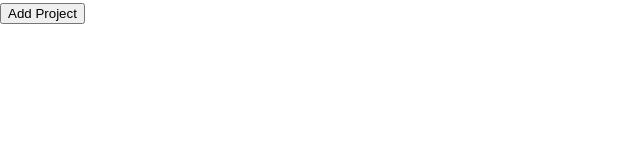
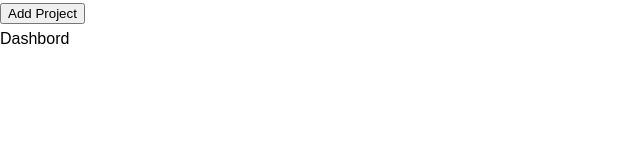
Before and after one commit to Xujia118/Project-Lite, a React (Vite) app: page / in a window 1280 px wide. Shown: the top 160 px of the page, without its empty margins (0-640 px from the left). Built offline with nearby package versions, Linux system fonts and the light colour scheme.

Commit message:
Added dashboard

```diff
--- a/src/App.jsx
+++ b/src/App.jsx
@@ -3,6 +3,7 @@ import { useState, useRef } from "react";
 import AddProject from "./components/AddProject";
 
 import "./App.css";
+import Dashbord from "./pages/Dashboard";
 
 function App() {
   const [projectList, setProjectList] = useState([]);
@@ -57,6 +58,7 @@ function App() {
   return (
     <>
       <AddProject projectList={projectList} setProjectList={setProjectList} />
+      <Dashbord projectList={projectList} setProjectList={setProjectList} />
     </>
   );
 }
--- a/src/components/AddProject.jsx
+++ b/src/components/AddProject.jsx
@@ -1,9 +1,10 @@
-import React, { useState, useRef } from 'react';
+import React, { useState, useRef } from "react";
 
 function AddProject({ projectList, setProjectList }) {
   const dialogRef = useRef();
 
   const [newProject, setNewProject] = useState({
+    id: crypto.randomUUID(),
     name: "",
     description: "",
     deadline: "",
@@ -11,12 +12,14 @@ function AddProject({ projectList, setProjectList }) {
 
   function handleSubmit(event) {
     event.preventDefault();
-    console.log("New project saved. Use newProject for further processing!")
+    setProjectList([...projectList, newProject ])
+    console.log("New project saved. Use newProject for further processing!");
+    dialogRef.current.close();
   }
 
   return (
     <>
-          <div className="button-container">
+      <div className="button-container">
         <button
           className="create-project-button"
           onClick={() => dialogRef.current.showModal()}
@@ -26,10 +29,7 @@ function AddProject({ projectList, setProjectList }) {
       </div>
 
       <dialog className="dialog" ref={dialogRef}>
-        <form
-          className="create-form"
-          onSubmit={handleSubmit}
-        >
+        <form className="create-form" onSubmit={handleSubmit}>
           <h3 className="form-title">Create a New Project</h3>
 
           <div className="field-container">
@@ -38,7 +38,9 @@ function AddProject({ projectList, setProjectList }) {
               id="project-name"
               type="text"
               value={newProject.name}
-              onChange={(event) => setNewProject({ ...newProject, name: event.target.value})}
+              onChange={(event) =>
+                setNewProject({ ...newProject, name: event.target.value })
+              }
             />
           </div>
           <div className="field-container">
@@ -47,7 +49,12 @@ function AddProject({ projectList, setProjectList }) {
               type="text"
               id="project-description"
               value={newProject.description}
-              onChange={(event) => setNewProject({ ...newProject, description: event.target.value})}
+              onChange={(event) =>
+                setNewProject({
+                  ...newProject,
+                  description: event.target.value,
+                })
+              }
             />
           </div>
           <div className="field-datetime">
@@ -56,7 +63,9 @@ function AddProject({ projectList, setProjectList }) {
               type="date"
               id="project-deadline"
               value={newProject.deadline}
-              onChange={(event) => setNewProject({...newProject, deadline: event.target.value})}
+              onChange={(event) =>
+                setNewProject({ ...newProject, deadline: event.target.value })
+              }
             />
           </div>
 
@@ -72,7 +81,7 @@ function AddProject({ projectList, setProjectList }) {
         </form>
       </dialog>
     </>
-  )
+  );
 }
 
-export default AddProject
+export default AddProject;
--- /dev/null
+++ b/src/pages/Dashboard.jsx
@@ -0,0 +1,14 @@
+import { useState } from "react";
+
+function Dashbord({ projectList, setProjectList }) {
+  return (
+    <div>
+      Dashbord
+      {projectList.map((project) => (
+        <li key={project.id}>{project.name}</li>
+      ))}
+    </div>
+  );
+}
+
+export default Dashbord;
```
Also changed, not shown: src/pages/HomePage.jsx (deleted, +0 -11 lines).
